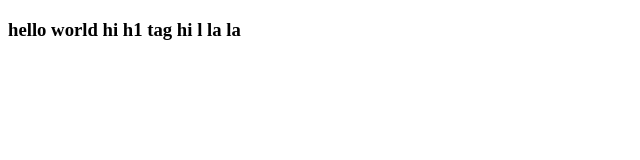
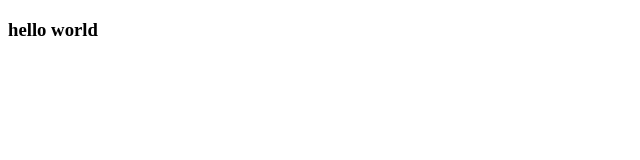
Before and after one commit to Saching24/angular-ci-cd-example, an Angular app: page / in a window 1280 px wide. Shown: the top 160 px of the page, without its empty margins (0-640 px from the left). Built offline with nearby package versions, Linux system fonts and the light colour scheme.

Commit message:
content changed

```diff
--- a/src/app/app.component.html
+++ b/src/app/app.component.html
@@ -1 +1 @@
-<h3>hello world hi h1 tag hi l la la</h3>
+<h3>hello world</h3>
```
